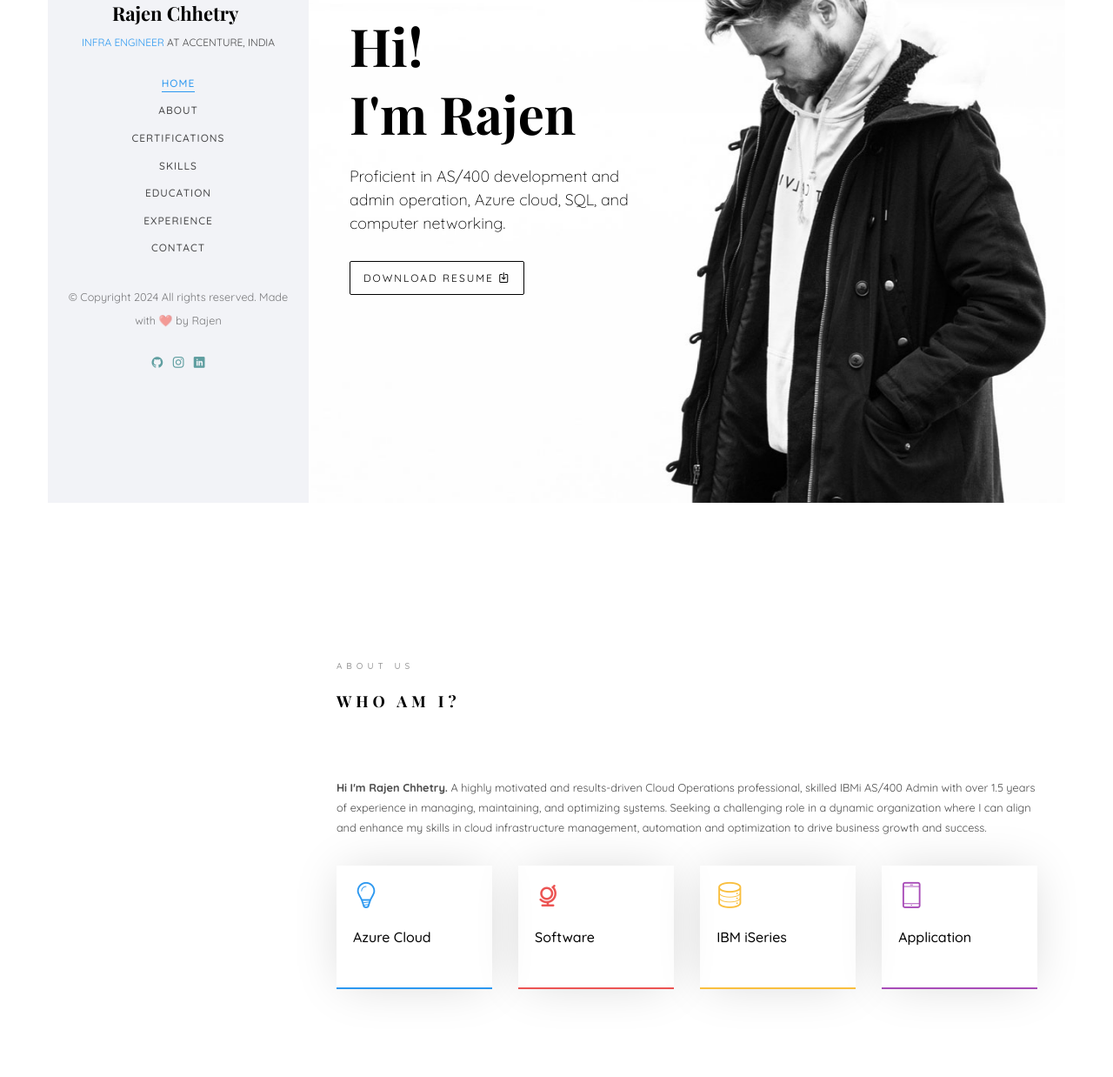
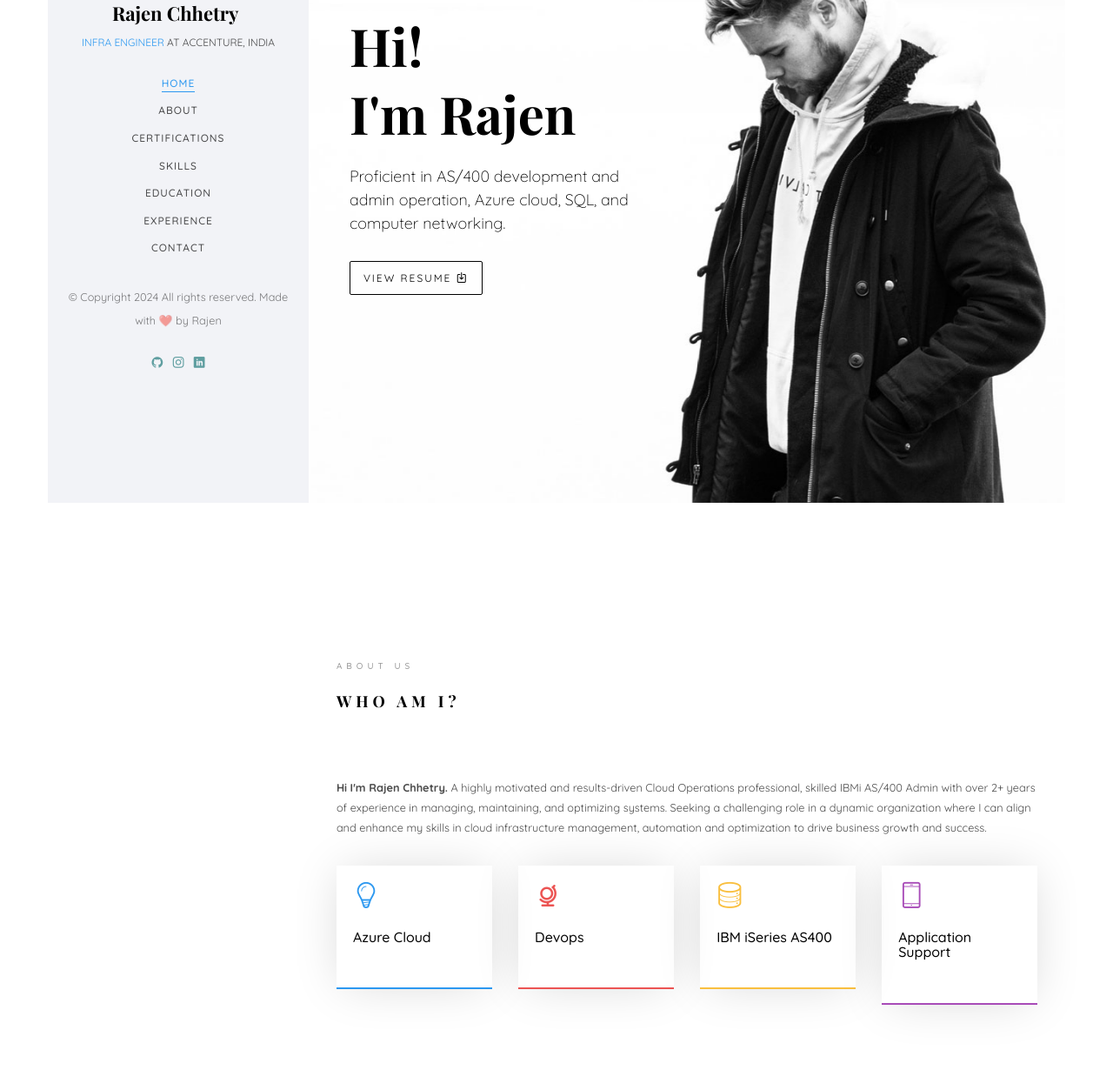
Before and after one commit to Chhetry-hub/portfolio, a plain HTML site: page index.html in a window 1280 px wide. Shown: the part 222-1460 px from the top of the page at 87% size. Drawn offline with nearby package versions, Linux system fonts and the light colour scheme; files whose address does not match are found by name; a web font is replaced by a local one.

Commit message:
Update index.html

```diff
--- a/index.html
+++ b/index.html
@@ -119,7 +119,7 @@ Copyright <script>document.write(new Date().getFullYear());</script> All rights
 					   					<div class="desc">
 											<h1>Hi! <br>I'm Rajen</h1>
 												<h2>Proficient in AS/400 development and admin operation, Azure cloud, SQL, and computer networking.</h2>
-												<p><a href="https://drive.google.com/uc?export=download&id=16eqOVfduM5L-EqXiuwyY0O6yYt03psyk" class="btn btn-primary btn-learn">Download resume <i class="icon-download4"></i></a></p>
+												<p><a href="https://drive.google.com/file/d/1YdO20_WiruU-wvu3MAr-KvZAk3vfgFiE/view?usp=drivesdk" class="btn btn-primary btn-learn">View Resume <i class="icon-download4"></i></a></p>
 											</div>
 					   					</div>
 									</div>
@@ -139,7 +139,7 @@ Copyright <script>document.write(new Date().getFullYear());</script> All rights
 									<div class="about-desc">
 										<span class="heading-meta">About Us</span>
 										<h2 class="colorlib-heading">Who Am I?</h2>
-										<p><strong>Hi I'm Rajen Chhetry.</strong> A highly motivated and results-driven Cloud Operations professional, skilled IBMi AS/400 Admin with over 1.5 years of experience in managing, maintaining, and optimizing systems.
+										<p><strong>Hi I'm Rajen Chhetry.</strong> A highly motivated and results-driven Cloud Operations professional, skilled IBMi AS/400 Admin with over 2+ years of experience in managing, maintaining, and optimizing systems.
 											Seeking a challenging role in a dynamic organization where I can align and enhance my skills in cloud infrastructure management, automation and optimization to drive business growth and success.
 											</p>
 									</div>
@@ -155,19 +155,19 @@ Copyright <script>document.write(new Date().getFullYear());</script> All rights
 								<div class="col-md-3 animate-box" data-animate-effect="fadeInRight">
 									<div class="services color-2">
 										<span class="icon2"><i class="icon-globe-outline"></i></span>
-										<h3>Software</h3>
+										<h3>Devops</h3>
 									</div>
 								</div>
 								<div class="col-md-3 animate-box" data-animate-effect="fadeInTop">
 									<div class="services color-3">
 										<span class="icon2"><i class="icon-data"></i></span>
-										<h3>IBM iSeries</h3>
+										<h3>IBM iSeries AS400</h3>
 									</div>
 								</div>
 								<div class="col-md-3 animate-box" data-animate-effect="fadeInBottom">
 									<div class="services color-4">
 										<span class="icon2"><i class="icon-phone3"></i></span>
-										<h3>Application</h3>
+										<h3>Application Support</h3>
 									</div>
 								</div>
 							</div>
```
